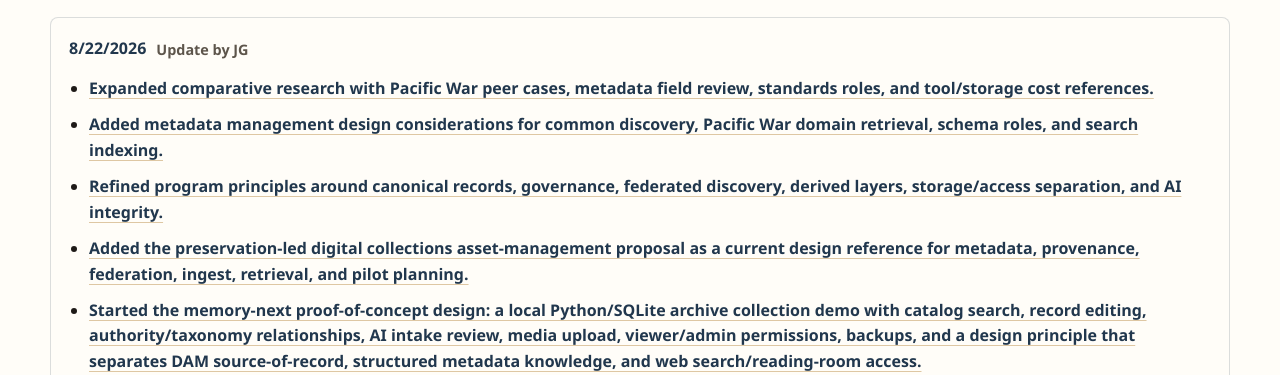
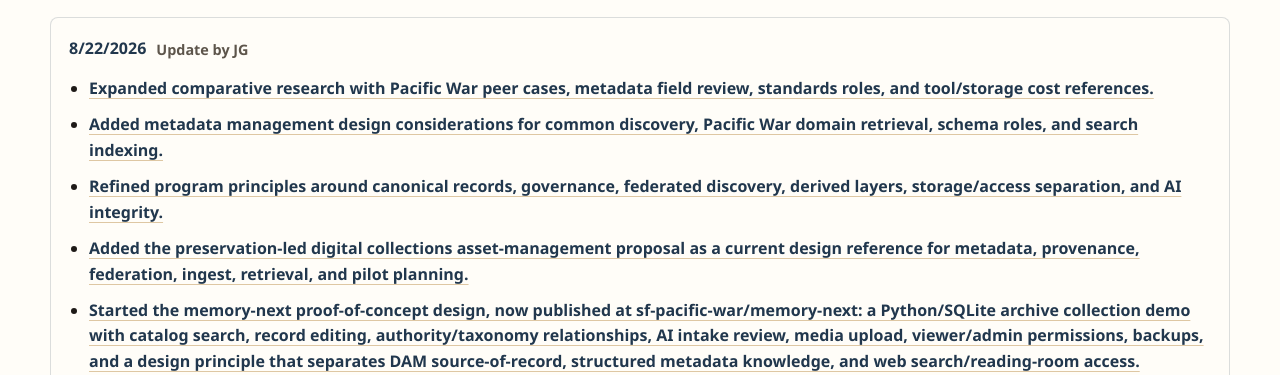
Before and after one commit to sf-pacific-war/archives-infrastructure, a plain HTML site: page index.html in a window 1280 px wide. Shown: the part 577-952 px from the top of the page. Drawn offline with Linux system fonts and the light colour scheme.

Commit message:
Point memory-next update to GitHub repo

```diff
--- a/index.html
+++ b/index.html
@@ -645,7 +645,7 @@
                 <a href="docs/architecture/digital-collections-asset-management-design-proposal.html" data-i18n="update20260822AssetManagement">Added the preservation-led digital collections asset-management proposal as a current design reference for metadata, provenance, federation, ingest, retrieval, and pilot planning.</a>
               </li>
               <li>
-                <a href="file:///Users/jingxugao/Documents/memory-next/pacific-war-dam-product-technical-design.html" data-i18n="update20260822Poc">Started the memory-next proof-of-concept design: a local Python/SQLite archive collection demo with catalog search, record editing, authority/taxonomy relationships, AI intake review, media upload, viewer/admin permissions, backups, and a design principle that separates DAM source-of-record, structured metadata knowledge, and web search/reading-room access.</a>
+                <a href="https://github.com/sf-pacific-war/memory-next" data-i18n="update20260822Poc">Started the memory-next proof-of-concept design, now published at sf-pacific-war/memory-next: a Python/SQLite archive collection demo with catalog search, record editing, authority/taxonomy relationships, AI intake review, media upload, viewer/admin permissions, backups, and a design principle that separates DAM source-of-record, structured metadata knowledge, and web search/reading-room access.</a>
               </li>
             </ul>
           </article>
@@ -703,7 +703,7 @@
           update20260822Architecture: "Added metadata management design considerations for common discovery, Pacific War domain retrieval, schema roles, and search indexing.",
           update20260822Program: "Refined program principles around canonical records, governance, federated discovery, derived layers, storage/access separation, and AI integrity.",
           update20260822AssetManagement: "Added the preservation-led digital collections asset-management proposal as a current design reference for metadata, provenance, federation, ingest, retrieval, and pilot planning.",
-          update20260822Poc: "Started the memory-next proof-of-concept design: a local Python/SQLite archive collection demo with catalog search, record editing, authority/taxonomy relationships, AI intake review, media upload, viewer/admin permissions, backups, and a design principle that separates DAM source-of-record, structured metadata knowledge, and web search/reading-room access.",
+          update20260822Poc: "Started the memory-next proof-of-concept design, now published at sf-pacific-war/memory-next: a Python/SQLite archive collection demo with catalog search, record editing, authority/taxonomy relationships, AI intake review, media upload, viewer/admin permissions, backups, and a design principle that separates DAM source-of-record, structured metadata knowledge, and web search/reading-room access.",
           updateProgram: "Drafted refined program scope and requirements, created four tracks based on scope breakdown.",
           updateResearch: "Researched academic and industry standards, implementation patterns, tooling, and resources.",
           updateArchitecture: "Created proposed design principles and architecture.",
@@ -730,7 +730,7 @@
           update20260822Architecture: "为 architecture proposal 增加 metadata management 设计考量，覆盖 common discovery、Pacific War domain retrieval、schema roles 与 search indexing。",
           update20260822Program: "调整 program principles，强化 canonical records、governance、federated discovery、derived layers、storage/access separation 与 AI integrity。",
           update20260822AssetManagement: "加入 preservation-led digital collections asset-management proposal，作为 metadata、provenance、federation、ingest、retrieval 与 pilot planning 的当前设计参考。",
-          update20260822Poc: "开始 memory-next proof-of-concept design：已实现本地 Python/SQLite archive collection demo，包含 catalog search、record editing、authority/taxonomy relationships、AI intake review、media upload、viewer/admin permissions、backups；设计原则是分离 DAM source-of-record、structured metadata knowledge layer 与 web search/reading-room access。",
+          update20260822Poc: "开始 memory-next proof-of-concept design，并已发布到 sf-pacific-war/memory-next：Python/SQLite archive collection demo 包含 catalog search、record editing、authority/taxonomy relationships、AI intake review、media upload、viewer/admin permissions、backups；设计原则是分离 DAM source-of-record、structured metadata knowledge layer 与 web search/reading-room access。",
           updateProgram: "完成 refined program scope 与 requirements 初稿，并基于 scope breakdown 创建四条 tracks。",
           updateResearch: "研究 academic 与 industry standards、implementation patterns、tooling 和 resources。",
           updateArchitecture: "创建 proposed design principles 与 architecture。",
```
